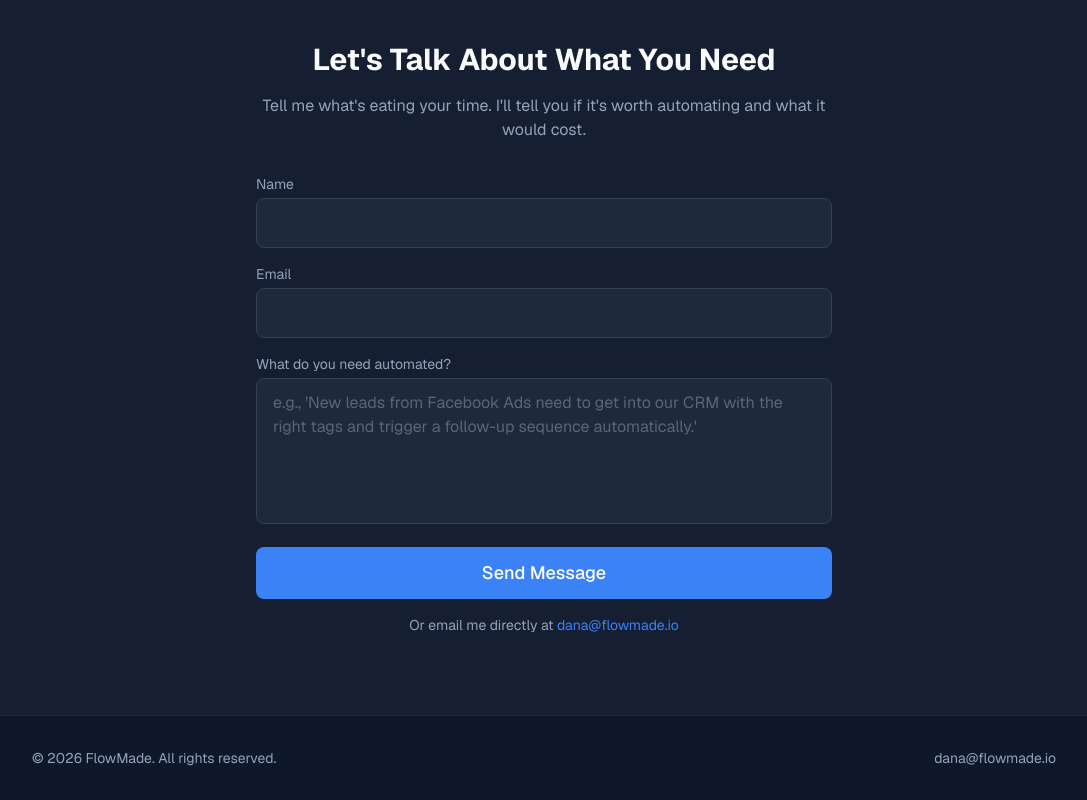
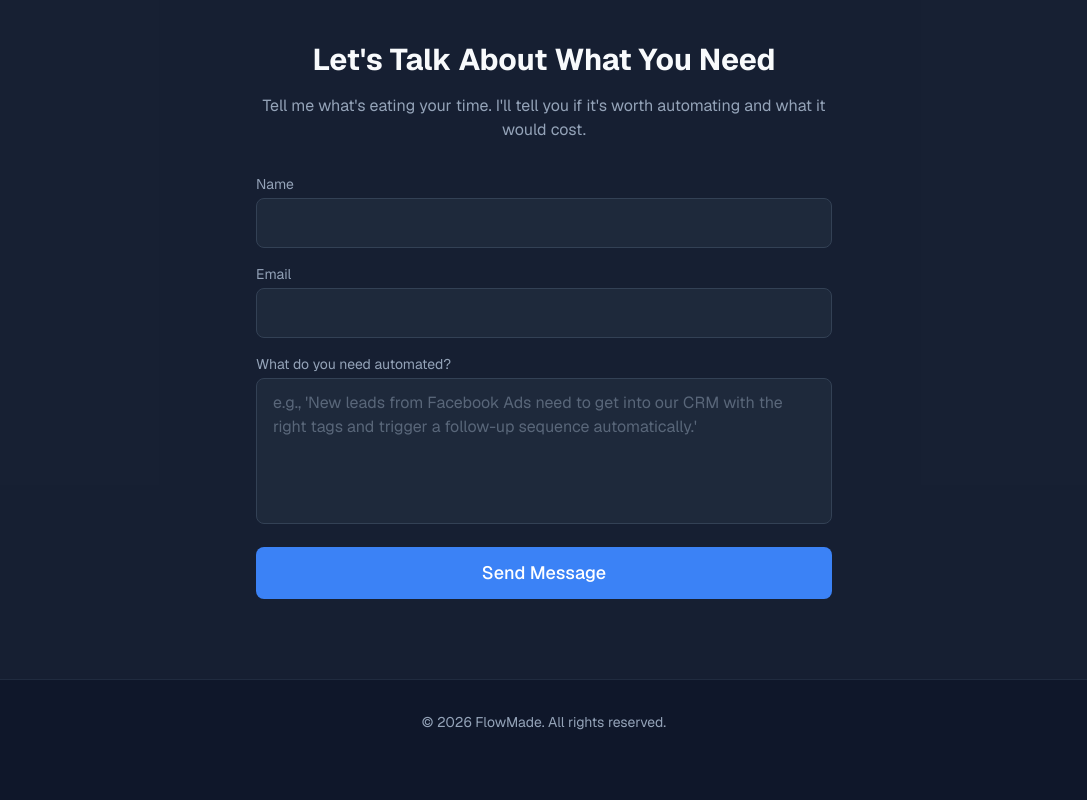
Before and after one commit to danalindahl/flowmade-site, a Next.js app: page / in a window 1280 px wide. Shown: the part 2818-3618 px from the top of the page, without its empty margins (96-1183 px from the left). After the commit the page ends 3582 px from the top, so only its background shows below. Built offline with nearby package versions, Linux system fonts and the light colour scheme.

Commit message:
Remove email references until domain email is set up

```diff
--- a/app/page.tsx
+++ b/app/page.tsx
@@ -311,15 +311,6 @@ function Contact() {
             Send Message
           </button>
         </form>
-        <p className="text-sm text-text-muted mt-4">
-          Or email me directly at{" "}
-          <a
-            href="mailto:dana@flowmade.io"
-            className="text-accent hover:text-accent-hover transition"
-          >
-            dana@flowmade.io
-          </a>
-        </p>
       </div>
     </section>
   );
@@ -328,16 +319,10 @@ function Contact() {
 function Footer() {
   return (
     <footer className="py-8 px-6 border-t border-surface-light/50">
-      <div className="max-w-5xl mx-auto flex flex-col sm:flex-row justify-between items-center gap-4">
+      <div className="max-w-5xl mx-auto text-center">
         <p className="text-sm text-text-muted">
           &copy; {new Date().getFullYear()} FlowMade. All rights reserved.
         </p>
-        <a
-          href="mailto:dana@flowmade.io"
-          className="text-sm text-text-muted hover:text-text-bright transition"
-        >
-          dana@flowmade.io
-        </a>
       </div>
     </footer>
   );
```
